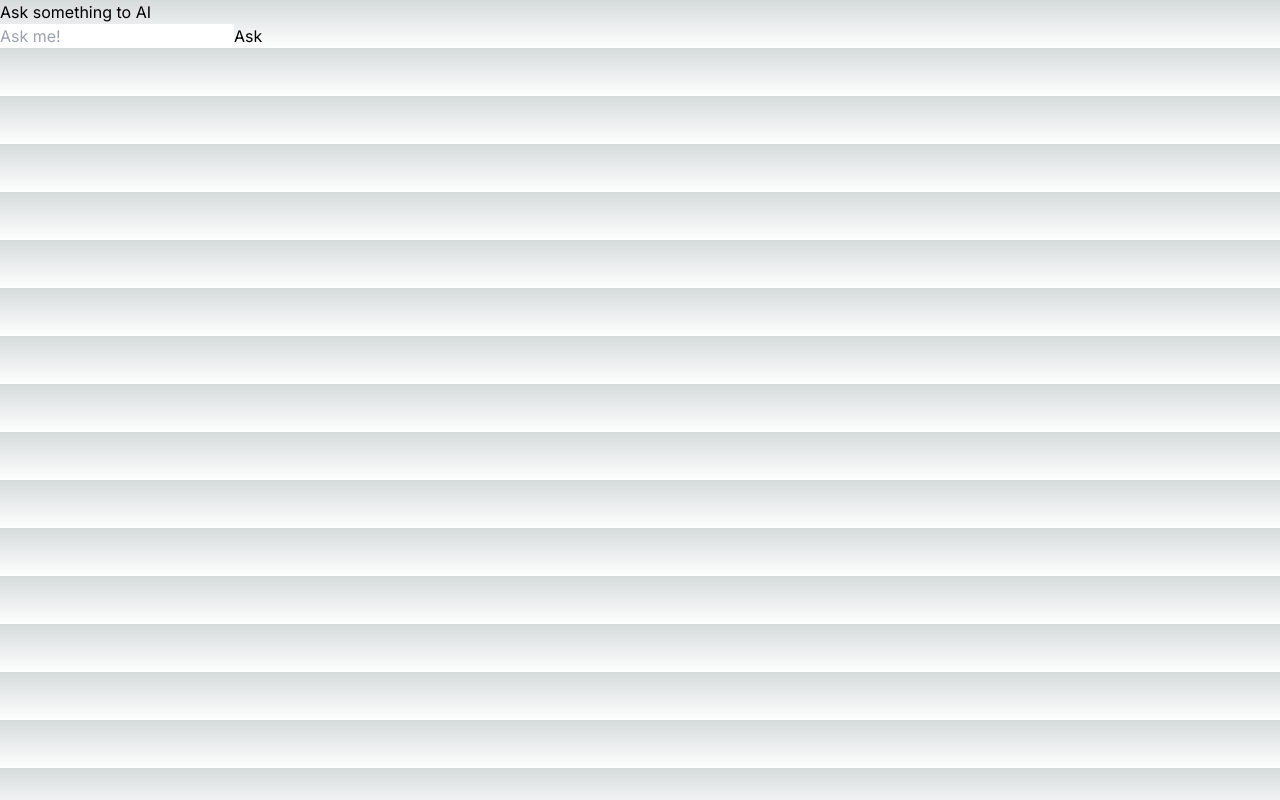
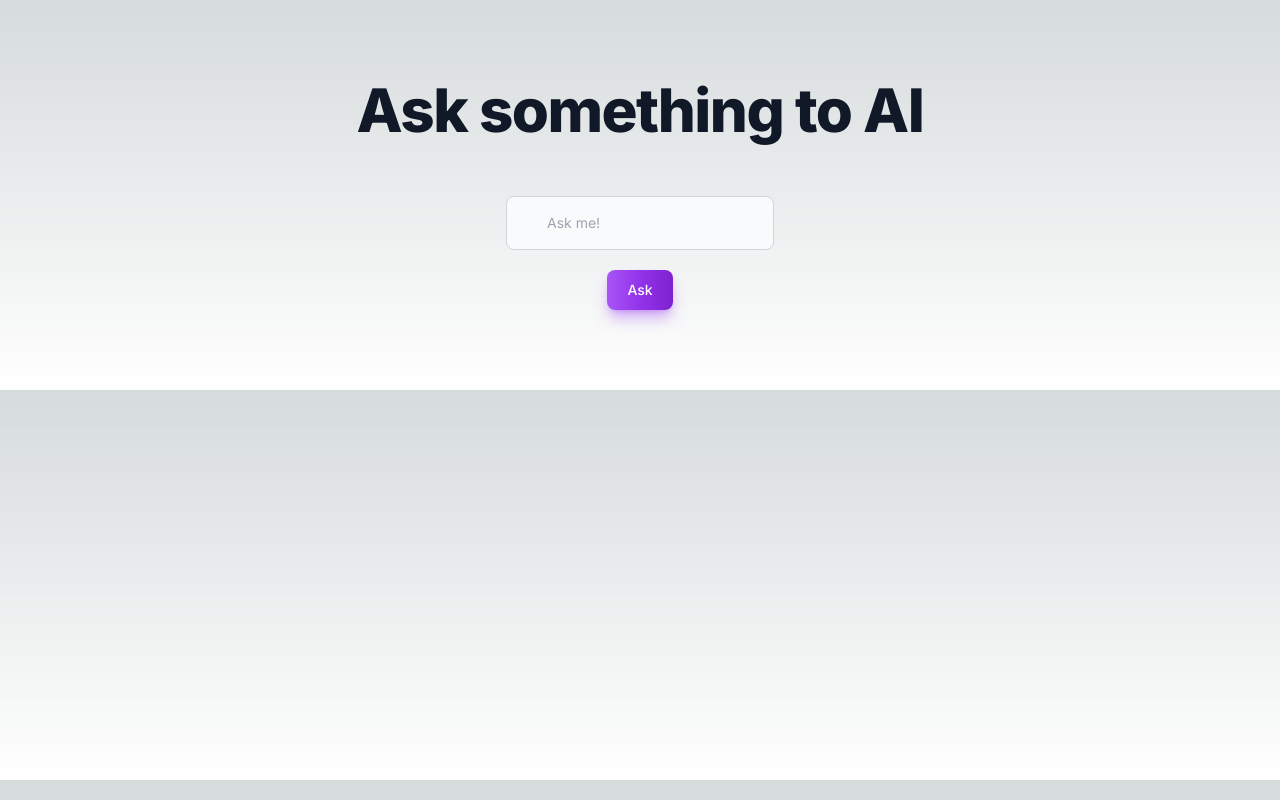
Before and after one commit to TuringCrafters/EquityAI, a Next.js app in the folder client/: page / in a window 1280 px wide. Built offline with nearby package versions, Linux system fonts and the light colour scheme.

Commit message:
add tailwind for basic visualization

```diff
--- a/client/app/page.tsx
+++ b/client/app/page.tsx
@@ -32,18 +32,21 @@ export default function Home() {
 
   return (
     <main>
-      <h4>Ask something to AI</h4>
-      <form onSubmit={handleSubmit}>
+      <h4 className='mb-4 text-center m-20 text-4xl font-extrabold leading-none tracking-tight text-gray-900 md:text-5xl lg:text-6xl dark:text-white'>Ask something to AI</h4>
+      <form onSubmit={handleSubmit} className='flex flex-col items-center'>
         <input
           onChange={handleInputChange}
           type="text"
           value={prompt}
           placeholder="Ask me!"
-        />
-        <button type="submit">Ask</button>
+          className="block w-70 p-4 mx-auto mt-10 ps-10 justify-center text-sm text-gray-900 border border-gray-300 rounded-lg bg-gray-50 focus:ring-blue-500 focus:border-blue-500 dark:bg-gray-700 dark:border-gray-600 dark:placeholder-gray-400 dark:text-white dark:focus:ring-blue-500 dark:focus:border-blue-500"/>
+       <button
+  type="submit"
+  className="text-white bg-gradient-to-r mt-5 mx-auto justify-center from-purple-500 via-purple-600 to-purple-700 hover:bg-gradient-to-br focus:ring-4 focus:outline-none focus:ring-purple-300 dark:focus:ring-purple-800 shadow-lg shadow-purple-500/50 dark:shadow-lg dark:shadow-purple-800/80 font-medium rounded-lg text-sm px-5 py-2.5 text-center"
+>Ask</button>
       </form>
       {aiResponse &&
-      isLoading ? <p>Loading...</p> : <h5>{aiResponse}</h5>}
+      isLoading ? <p>Loading...</p> : <h5 className='mb-4 text-center m-20 text-4xl'>{aiResponse}</h5>}
     </main>
   );
 }
```
